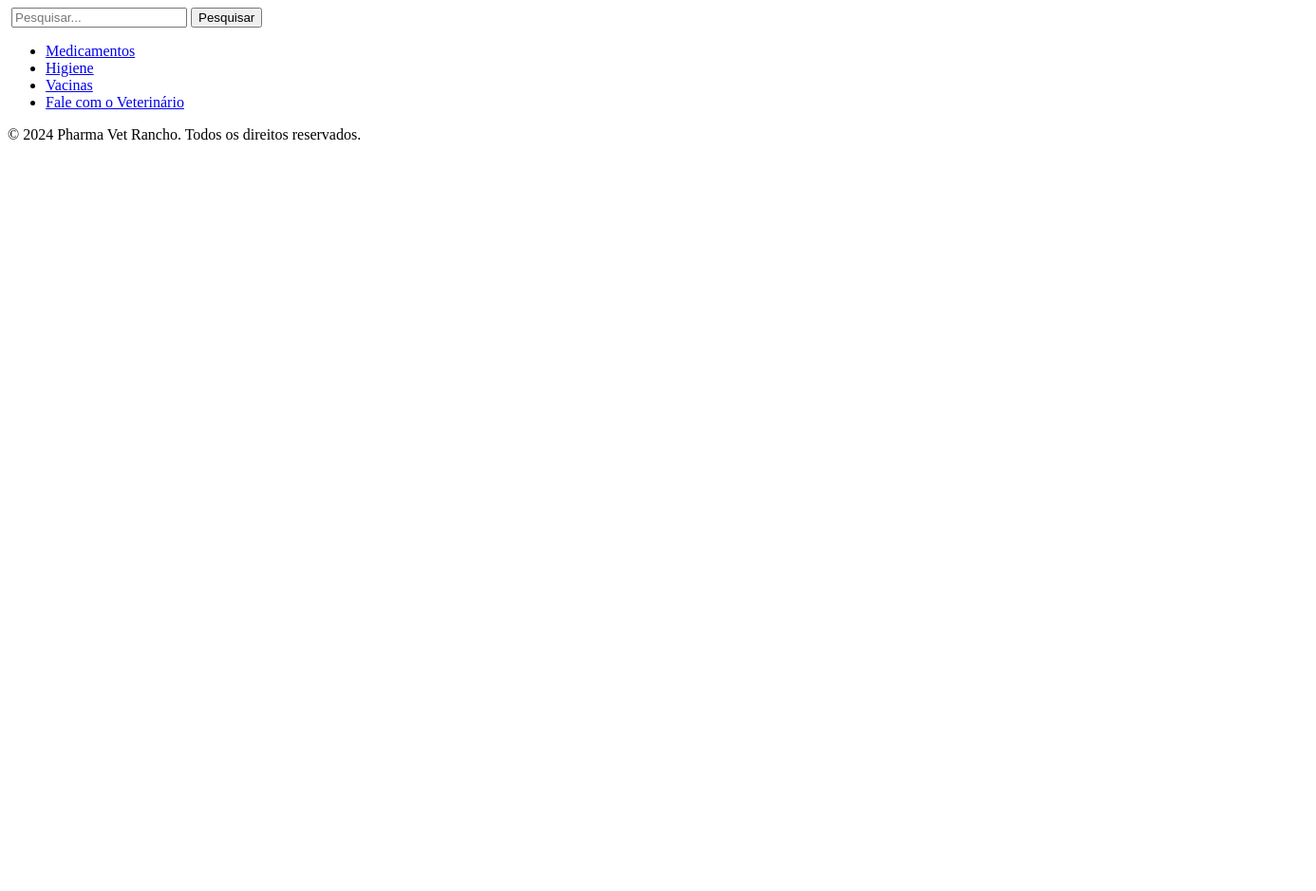
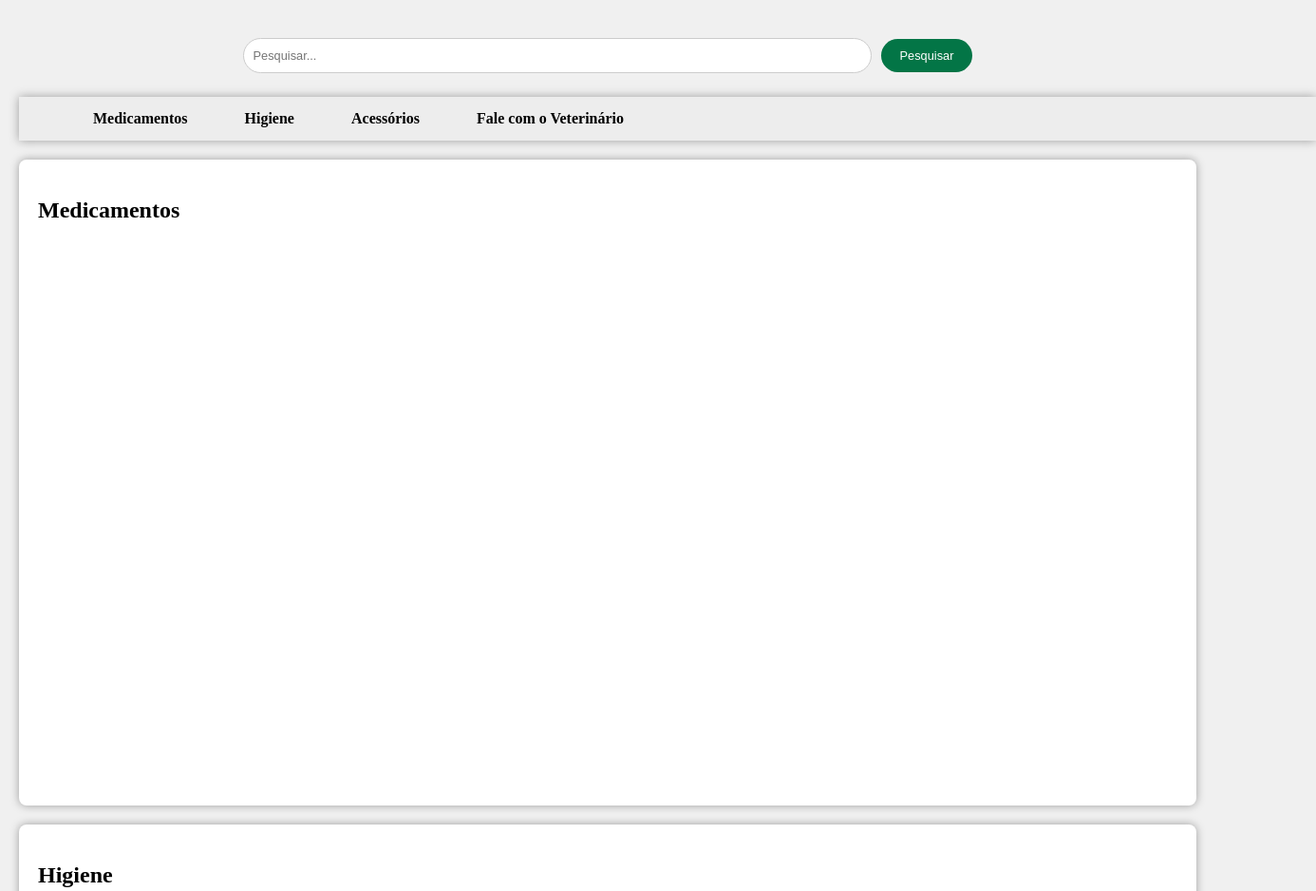
Before and after one commit to Auane-Souto/pharmavet, a plain HTML site: page idex.html in a window 1280 px wide. Shown: the top 938 px of the page at 95% size, 1386 px wide, since content can reach past the window. Before the commit the page ends 800 px from the top, so only its background shows below. Drawn offline with Linux system fonts and the light colour scheme.

Commit message:
Estrutura inicial

```diff
--- a/assets/idex.html
+++ b/idex.html
@@ -5,10 +5,11 @@
     <meta name="viewport" content="width=device-width, initial-scale=1.0">
     <title>Pharma Vet  Rancho</title>
     <link rel="stylesheet" href="style.css">
+
 </head>
 <body>
     <nav id="barraPesquisa">
-        <div id="">
+        <div id="formPesquisa">
         <img src="#" alt="">
         <input type="text" placeholder="Pesquisar...">
         <button type="submit">Pesquisar</button>
@@ -16,18 +17,50 @@
         </div>
     </nav> <!-- Barra de Pesquisa -->
 
-    <nav id="barraNavegação">
+    <nav id="barraNavegacao">
         <ul>
             <li><a href="#">Medicamentos</a></li>
             <li><a href="#">Higiene</a></li>
-            <li><a href="#">Vacinas</a></li>
+            <li><a href="#">Acessórios</a></li>
             <li><a href="#">Fale com o Veterinário</a></li>
         </ul>
     </nav> <!-- Barra de Navegação -->
 
-    <section id="banner"></section>
-    <section id="vitrine"></section>
-    <section id="dicas"></section>
+    <section id="medicamentos">
+        <div id="divMedicamentos">
+
+            <h2>Medicamentos</h2>
+
+        </div>
+
+    </section>
+    <section id="higiene">
+        <div id="divHigiene">
+
+            <h2>Higiene</h2>
+
+        </div>
+
+    </section>
+    <section id="acessórios">
+        <div id="divAcessórios">
+
+            <h2>Acessórios</h2>
+
+        </div>
+
+    </section>
+    <section id="fale-com-veterinário">
+        <div id="divFaleVeterinário">
+
+            <h2>Fale com o Veterinário</h2>
+            <div id="formContato">
+            <input type="text" placeholder="Pesquisar...">
+            <button type="submit">Pesquisar</button>
+            </div>
+        </div>
+
+    </section>
     <footer>
         <p>&copy; 2024 Pharma Vet Rancho. Todos os direitos reservados.</p>
     </footer>
--- /dev/null
+++ b/style.css
@@ -0,0 +1,88 @@
+body {
+    background-color: #f0f0f0;
+    margin: 0;
+    padding: 20px;
+}
+
+nav {
+    display: flex;
+}
+
+section {
+    height: 80vh;
+    margin-top: 20px;
+    background-color: white;
+    padding: 20px;
+    border-radius: 8px;
+    box-shadow: 0px 0px 10px 0px #00000059;
+}
+
+#barraPesquisa {
+    display: flex;
+    align-items: center;
+    justify-content: center;
+    margin-top: 20px;
+    padding-bottom: 25px;
+
+
+#formPesquisa {
+    display: flex;
+    align-items: center;
+    input {
+        padding: 10px;
+        font-size: 0.8rem;
+        border: 1px solid #ccc;
+        border-radius: 25px;
+        width: 50vw;
+    }
+}
+
+button {
+    padding: 10px 20px;
+    font-size: 0.8rem;
+    background-color: #037546;
+    color: white;
+    border: none;
+    border-radius: 25px;
+    cursor: pointer;
+    margin-left: 10px;
+}
+}
+
+#barraNavegacao {
+    background-color: #ededed;
+    display: flex;
+    width: 100%;
+    justify-content: space-between;
+    align-items: center;
+    padding: 14px 63px;
+    box-shadow: 0px 0px 10px 0px #00000059;
+
+    ul{
+    list-style: none;
+    margin: 0;
+    padding: 0;
+    display: flex;
+    justify-content: center;
+    gap: 30px;
+     }
+
+
+    li{
+        display: inline;
+        margin: 0 15px;
+
+        a{
+            text-decoration: none;
+            color: #000000;
+            font-weight: bold;
+            font-size: 16px;
+            transition: color 0.3s ease, transform 0.3s ease;
+
+            &:hover {
+                color: #037546;
+                transform: scale(1.1);
+            }
+        }
+    }
+}
```
Also changed, not shown: assets/style.css (deleted).
